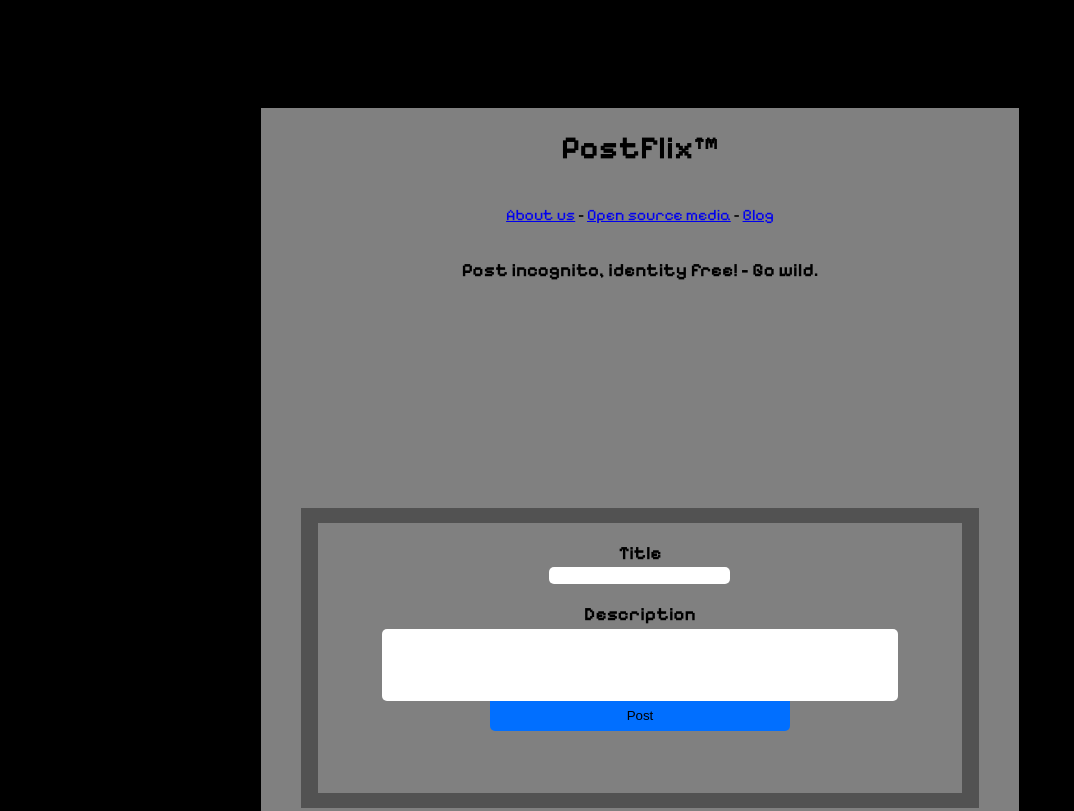
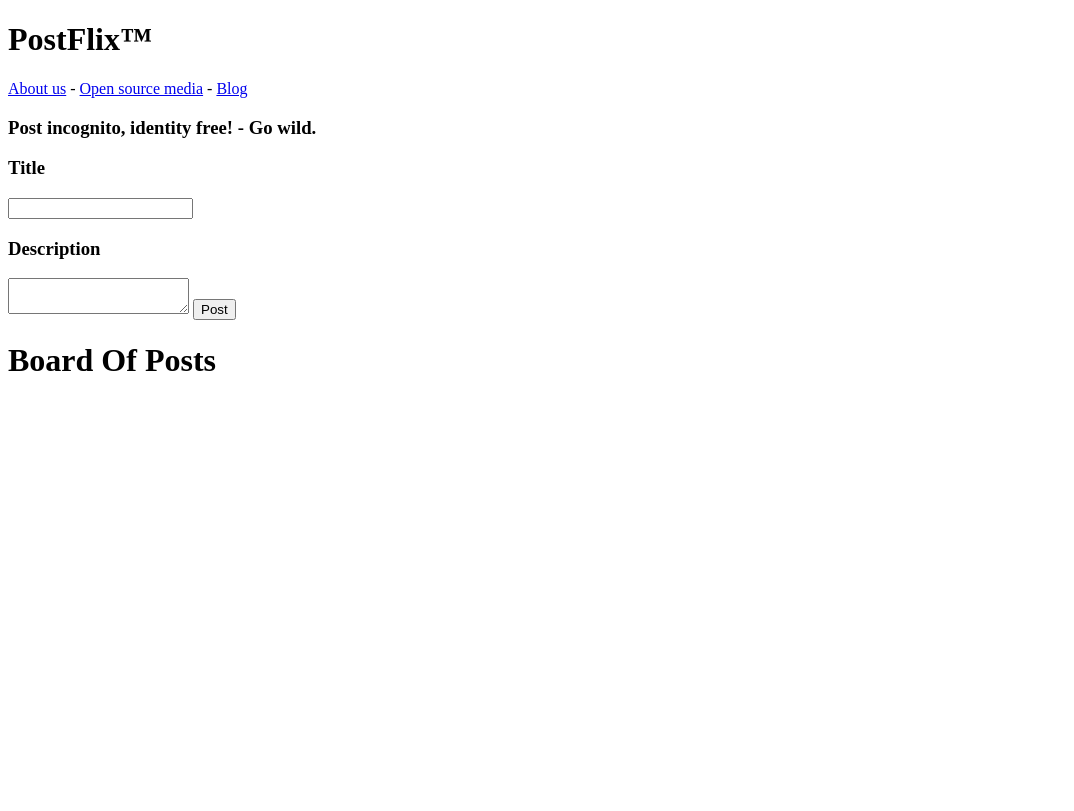
Before and after one commit to Botamic/PostFlix, a plain HTML site: page index.html in a window 1280 px wide. Shown: the top 811 px of the page, without its empty margins (0-1074 px from the left). Drawn offline with nearby package versions, Linux system fonts and the light colour scheme; files that its build step writes are made by us from their sources; no server answers; files whose address does not match are found by name.

Commit message:
Update index.html

```diff
--- a/index.html
+++ b/index.html
@@ -3,7 +3,7 @@
   <head>
     <link rel="icon" href="icons/lockedIn.png" />
     <title>Board of Posts - Post anything.</title>
-    <link rel="stylesheet" href="as.css">
+    <link rel="stylesheet" href="tyfgytr">
 
     <link rel="preconnect" href="https://fonts.googleapis.com">
     <link rel="preconnect" href="https://fonts.gstatic.com" crossorigin>
```
